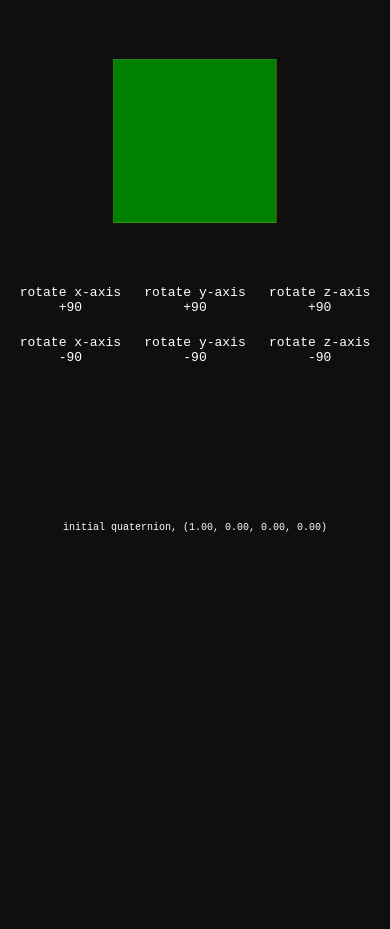
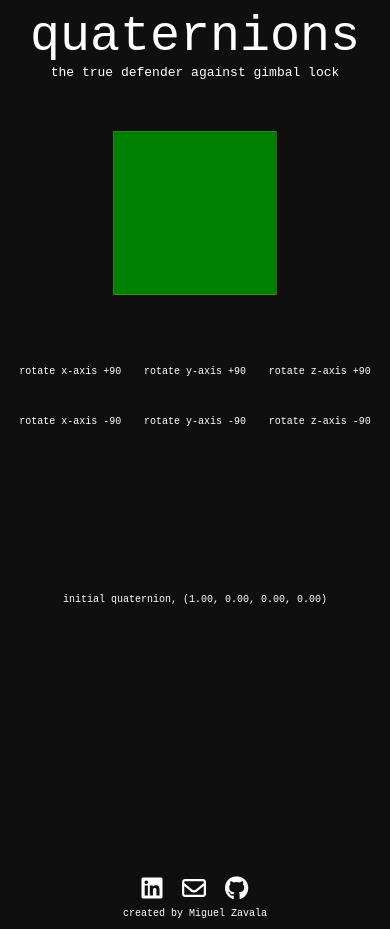
Before and after one commit to MikeyZv/quaternion, a plain HTML site: page index.html in a window 390 px wide. Before the commit the page ends 844 px from the top, so only its background shows below. Drawn offline with Linux system fonts and the light colour scheme.

Commit message:
Version 1.10
- added a footer
- fixed some font size issues

```diff
--- a/index.html
+++ b/index.html
@@ -5,8 +5,11 @@
         <meta charset="UTF-8">
         <meta name="viewport" content="width=device-width,initial-scale=1">
         <link href="styles.css" rel="stylesheet"/>
+        <script src="https://kit.fontawesome.com/6d56778525.js" crossorigin="anonymous"></script>
     </head>
     <body>
+        <h1>quaternions</h1>
+        <h3>the true defender against gimbal lock</h3>
         <div id="main-container">
             <div class="cube-container">
                 <div class="cube">
@@ -39,4 +42,16 @@
         </div>
         <script src="quaternion.js"></script>
     </body>
+    <footer>
+        <a href="https://www.linkedin.com/in/miguelzv/">
+            <i class="fa-brands fa-linkedin fa-2xl"></i>
+        </a>
+        <a href="mailto:zmikey16@gmail.com">
+            <i class="fa-regular fa-envelope fa-2xl"></i>
+        </a>
+        <a href="https://github.com/MikeyZv">
+            <i class="fa-brands fa-github fa-2xl"></i>
+        </a>
+        <p id="signature">created by Miguel Zavala</p>
+    </footer>
 </html>
--- a/styles.css
+++ b/styles.css
@@ -7,10 +7,34 @@ body {
     background-color: #0f0f0f;
 }
 
+h1 {
+    font-family: 'Courier New', Courier, monospace;
+    font-size: 84px;
+    font-weight: 400;
+    color: white;
+    text-align: center;
+    align-items: center;
+    background-color: none;
+    margin: 0px;
+    padding: 0px;
+}
+
+h3 {
+    font-family: 'Courier New', Courier, monospace;
+    font-size: 23px;
+    font-weight: 400;
+    color: white;
+    text-align: center;
+    align-items: center;
+    margin: 0px;
+    padding: 0px;
+}
+
 #main-container {
     display: flex;
     justify-content: space-evenly;
     align-items: center;
+    width: 100%;
     background-color: none;
     height: 800px;
     margin: 0px;
@@ -52,7 +76,7 @@ body {
     background-color: #0f0f0f;
     color: white;
     font-family: 'Courier New', Courier, monospace;
-    font-size: 15px;
+    font-size: 17px;
 }
 
 .rotateBtn:hover {
@@ -81,7 +105,7 @@ body {
 
 .textCSS {
     font-family: 'Courier New', Courier, monospace;
-    font-size: 15px;
+    font-size: 17px;
     color: white;
 }
 
@@ -131,10 +155,52 @@ body {
     transform: rotate3d(1,0,0,-90deg) translate3d(0,0,var(--translateZ));
 }
 
+/* footer */
+footer {
+    text-align: center;
+}
+
+a {
+    text-decoration: none;
+}
+
+.fa-linkedin {
+    position: relative;
+    right: 2%;
+    color: white;
+    transform: scale(0.75);
+}
+
+.fa-envelope {
+    color: white;
+    transform: scale(0.75);
+}
+
+.fa-github{
+    position: relative;
+    left: 2%;
+    color: white;
+    transform: scale(0.75);
+}
+
+#signature {
+    font-family: 'Courier New', Courier, monospace;
+    font-size: 17px;
+    color: white;
+}
+
 @media (max-width: 600px) {
     :root {
         --cube-width: 150px;
         --translateZ: 75px;
+    }
+
+    h1 {
+        font-size: 50px;
+    }
+
+    h3 {
+        font-size: 13px;
     }
 
     #main-container {
@@ -155,12 +221,15 @@ body {
         height: 300px;
     }
 
-
     .rotateBtn {
-        font-size: 13px;
+        font-size: 10px;
     }
 
     .textCSS {
         font-size: 10px;
     }
+
+    #signature {
+        font-size: 10px;
+    }
 }
```
